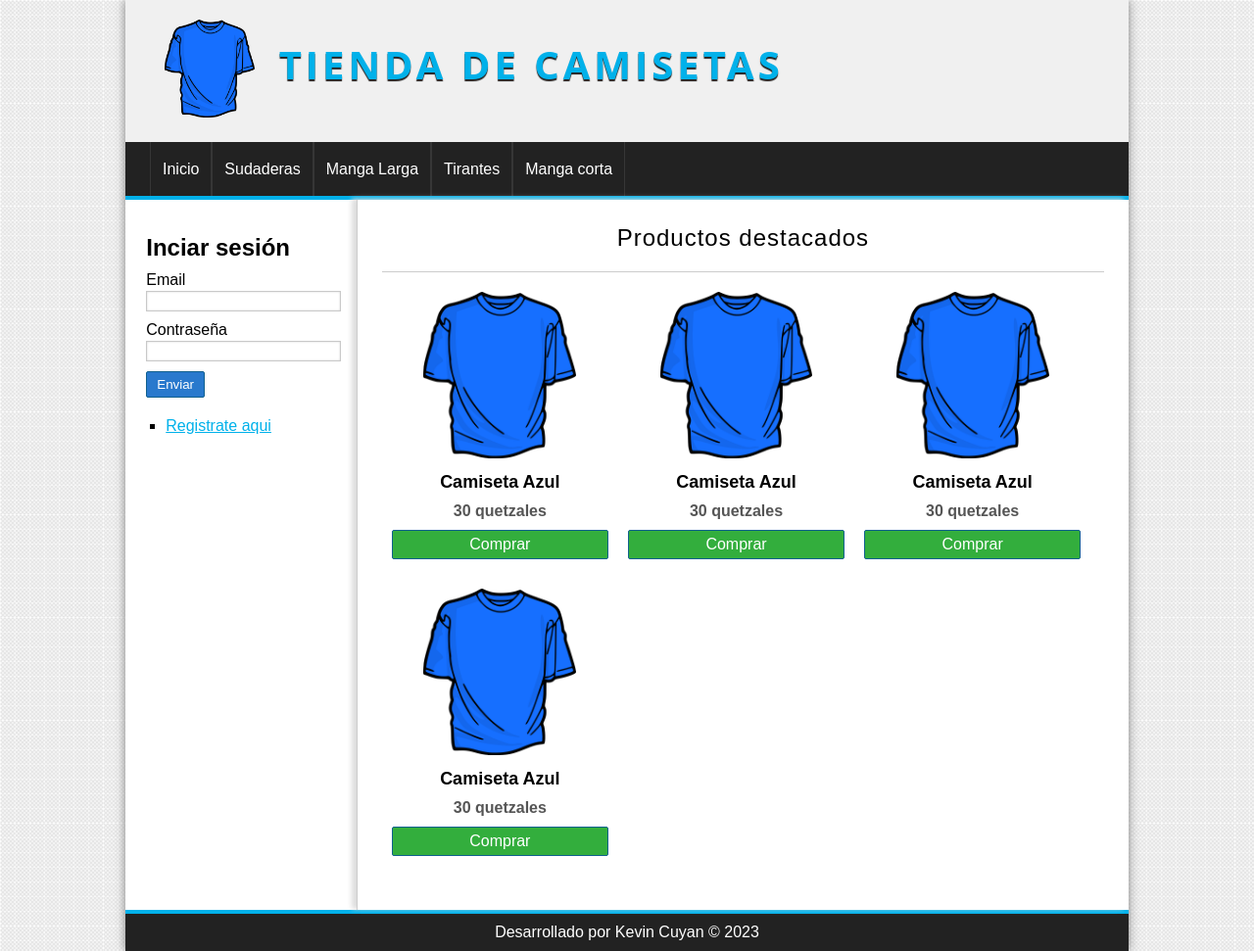
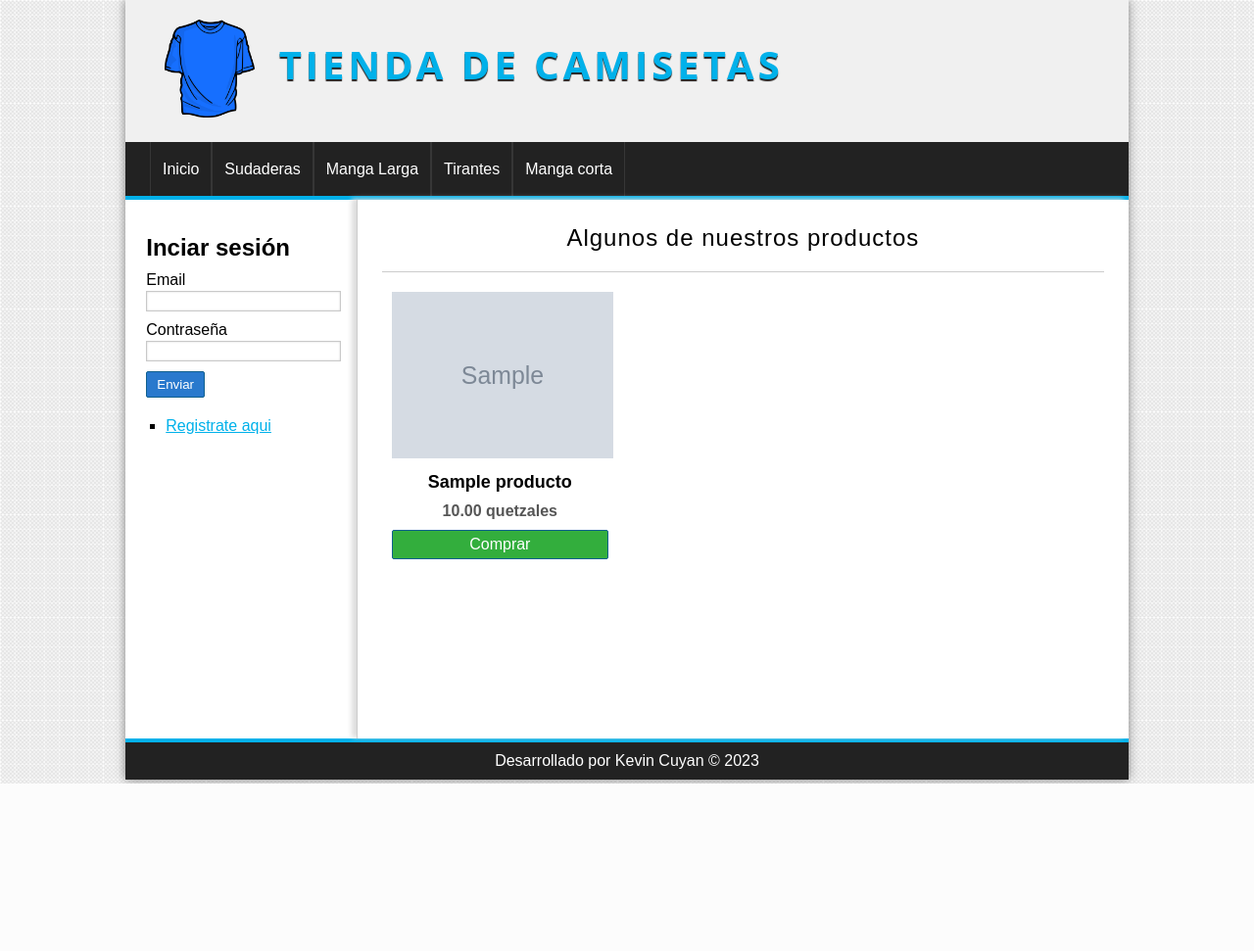
Before and after one commit to kcuyan/aprendiendo-php, a PHP site: page /aprendiendo-php/ in a window 1280 px wide. Shown: the whole page at 98% size. After the commit the page ends 800 px from the top, so only its background shows below. Run offline with PHP 8.4, Linux system fonts and the light colour scheme; data comes from the database, SQL or seed files in the repository; tables that the repository leaves empty hold one stand-in row (values such as "Sample post"); grey boxes marked "Sample" are stand-in pictures.

Commit message:
se agrego gestion de productos, agregar, editar, eliminar

```diff
--- a/proyecto-php-poo/controllers/ProductoController.php
+++ b/proyecto-php-poo/controllers/ProductoController.php
@@ -5,6 +5,8 @@ require_once 'models/producto.php';
 class productoController {
 
     public function index() {
+        $producto = new Producto();
+        $productos = $producto->getRandom(6);
         //renderizar vista
         require_once 'views/producto/destacado.php';
     }
@@ -31,7 +33,7 @@ class productoController {
             $categoria = isset($_POST['categoria']) ? $_POST['categoria'] : false;
             //$imagen = isset($_POST['imagen']) ? $_POST['imagen'] : false;
 
-            if($nombre && $descripcion && $precio && $stock && $categoria){
+            if ($nombre && $descripcion && $precio && $stock && $categoria) {
 
                 $producto = new Producto();
                 $producto->setNombre($nombre);
@@ -41,36 +43,80 @@ class productoController {
                 $producto->setCategoria_id($categoria);
 
                 //Guardar la imagen
+                if(isset($_FILES['imagen'])) {
                     $file = $_FILES['imagen'];
                     $filename = $file['name'];
                     $mimetype = $file['type'];
 
-                if($mimetype == "imagen/jpg" || $mimetype == 'image/jpeg' || $mimetype == 'image/png' || $mimetype == 'image/gif'){
+                    if ($mimetype == "imagen/jpg" || $mimetype == 'image/jpeg' || $mimetype == 'image/png' || $mimetype == 'image/gif') {
 
 
-                    if(!is_dir('uploads/images')){
+                        if (!is_dir('uploads/images')) {
                             mkdir('uploads/images', 0777, true);
                         }
 
-                    move_uploaded_file($file['tmp_name'], 'uploads/images/'.$filename);
+                        move_uploaded_file($file['tmp_name'], 'uploads/images/' . $filename);
                         $producto->setImagen($filename);
                     }
+                }
 
+                if(isset($_GET['id'])){
+                    $id = $_GET['id'];
+                    $producto->setId($id);
+                    $save = $producto->edit();
+                }else{
                     $save = $producto->save();
+                }
 
-                if($save){
+
+                if ($save) {
                     $_SESSION['producto'] = "complete";
-                }else{
+                } else {
                     $_SESSION['producto'] = "failed";
                 }
-            }else{
+            } else {
                 $_SESSION['producto'] = "failed";
             }
-        }else{
+        } else {
             $_SESSION['producto'] = "failed";
         }
 
-        header('Location:'.base_url.'producto/gestion');
+        header('Location:' . base_url . 'producto/gestion');
+    }
+
+    public function editar() {
+        Utils::isADmin();
+        $edit = true;
+        if (isset($_GET['id'])) {
+            $id = $_GET['id'];
+            $producto = new Producto();
+            $producto->setId($id);
+            $pro = $producto->getOne();
+        } else {
+            header('Location:' . base_url . 'producto/gestion');
+        }
+
+        require_once 'views/producto/crear.php';
+    }
+
+    public function eliminar() {
+        Utils::isADmin();
+        if (isset($_GET['id'])) {
+            $id = $_GET['id'];
+            $producto = new Producto();
+            $producto->setId($id);
+            $delete = $producto->delete();
+
+            if ($delete) {
+                $_SESSION['delete'] = 'complete';
+            } else {
+                $_SESSION['delete'] = 'failed';
+            }
+        } else {
+            $_SESSION['delete'] = 'failed';
+        }
+
+        header('Location:' . base_url . 'producto/gestion');
     }
 
 }
--- a/proyecto-php-poo/models/producto.php
+++ b/proyecto-php-poo/models/producto.php
@@ -95,6 +95,18 @@ class Producto {
 
     }
 
+    public function getRandom($limit) {
+        $productos = $this->db->query("SELECT * FROM productos ORDER BY RAND() LIMIT $limit");
+        return $productos;
+    }
+
+    public function getOne() {
+
+        $producto = $this->db->query("SELECT * FROM productos WHERE id = {$this->getId()}");
+        return $producto->fetch_object();
+
+    }
+
     public function save() {
 
         $sql = "INSERT INTO productos VALUES(NULL, '{$this->getCategoria_id()}','{$this->getNombre()}', '{$this->getDescripcion()}', {$this->getPrecio()}, {$this->getStock()}, NULL, CURDATE(), '{$this->getImagen()}')";
@@ -108,6 +120,38 @@ class Producto {
 
     }
 
+    public function edit() {
+
+        $sql = "UPDATE productos SET categoria_id='{$this->getCategoria_id()}', nombre='{$this->getNombre()}', descripcion='{$this->getDescripcion()}', precio={$this->getPrecio()}, stock={$this->getStock()} ";
+        if($this->getImagen() != null){
+        $sql.=  ",imagen='{$this->getImagen()}'";
+        }
+        $sql .= "WHERE id={$this->getId()};";
+
+        $save = $this->db->query($sql);
+
+        $result = false;
+        if($save){
+            $result = true;
+        }
+        return $result;
+
+    }
+
+    public function delete() {
+
+        $sql = "DELETE FROM productos WHERE id={$this->getId()}";
+        $delete = $this->db->query($sql);
+
+         $result = false;
+        if($delete){
+            $result = true;
+        }
+        return $result;
+
+    }
+
+
 
 
 }
--- a/proyecto-php-poo/views/producto/destacado.php
+++ b/proyecto-php-poo/views/producto/destacado.php
@@ -1,30 +1,18 @@
 <h1>
-    Productos destacados
+    Algunos de nuestros productos
 </h1>
+
+<?php while($product = $productos->fetch_object()):?>
+
 <div class="product">
-    <img src="assets/img/camiseta.png" />
-    <h2>Camiseta Azul</h2>
-    <p>30 quetzales</p>
+    <?php if($product->imagen != null): ?>
+     <img src="<?=base_url?>uploads/images/<?=$product->imagen?>"/>
+     <?php else:?>
+     <img src="assets/img/camiseta.png"/>
+    <?php endif;?>
+    <h2><?=$product->nombre?></h2>
+    <p><?=$product->precio?> quetzales</p>
     <a href="#" class="button">Comprar</a>
 </div>
 
-<div class="product">
-    <img src="assets/img/camiseta.png" />
-    <h2>Camiseta Azul</h2>
-    <p>30 quetzales</p>
-    <a href="#" class="button">Comprar</a>
-</div>
-
-<div class="product">
-    <img src="assets/img/camiseta.png" />
-    <h2>Camiseta Azul</h2>
-    <p>30 quetzales</p>
-    <a href="#" class="button">Comprar</a>
-</div>
-
-<div class="product">
-    <img src="assets/img/camiseta.png" />
-    <h2>Camiseta Azul</h2>
-    <p>30 quetzales</p>
-    <a href="#" class="button">Comprar</a>
-</div>
+<?php endwhile;?>
```
Also changed, not shown: proyecto-php-poo/views/producto/crear.php (+18 -9 lines), proyecto-php-poo/views/producto/gestion.php (+20 -0 lines), proyecto-php-poo/uploads/images/1200px-Uzbekistan_Football_Federation.svg.png (added), proyecto-php-poo/uploads/images/346453446_192892506955491_4401734206391287278_n.jpg (added), proyecto-php-poo/uploads/images/Sol_de_Mayo_Bandera_Argentina.png (added), proyecto-php-poo/uploads/images/cads.png (added), proyecto-php-poo/uploads/images/menulogo_wo.png (added). Lines whose indentation alone changed are shown as unchanged.
